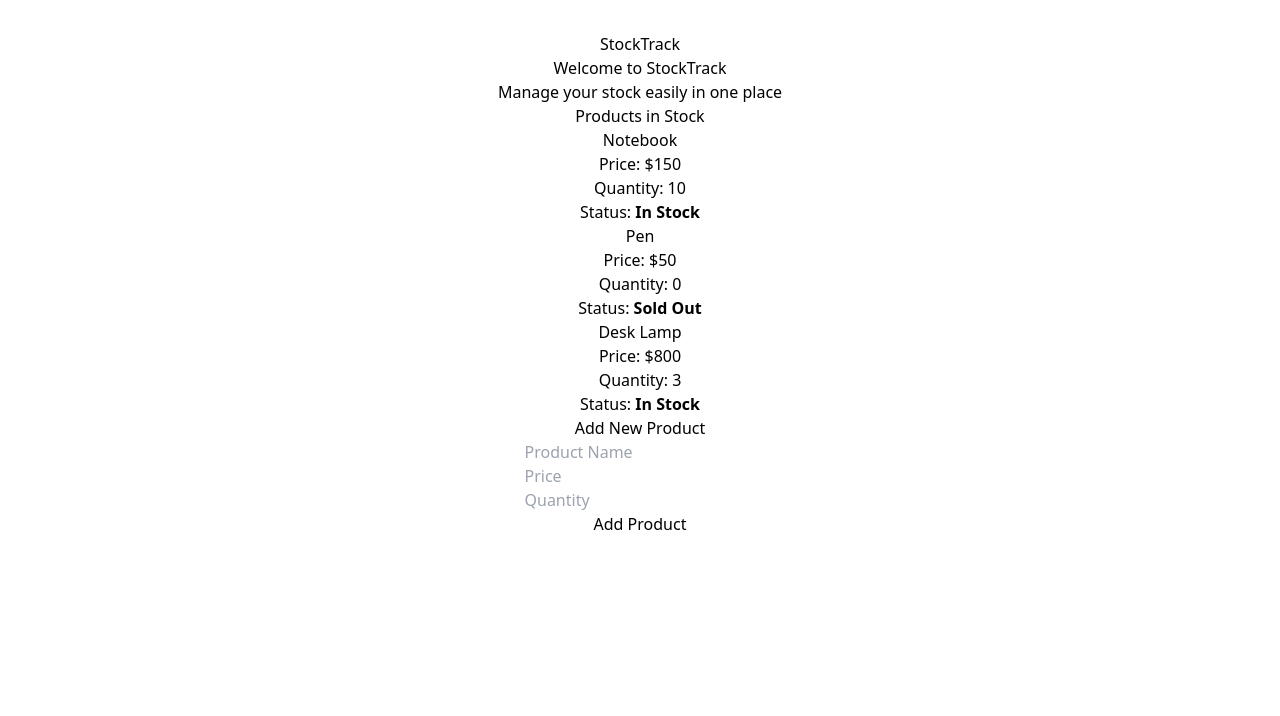
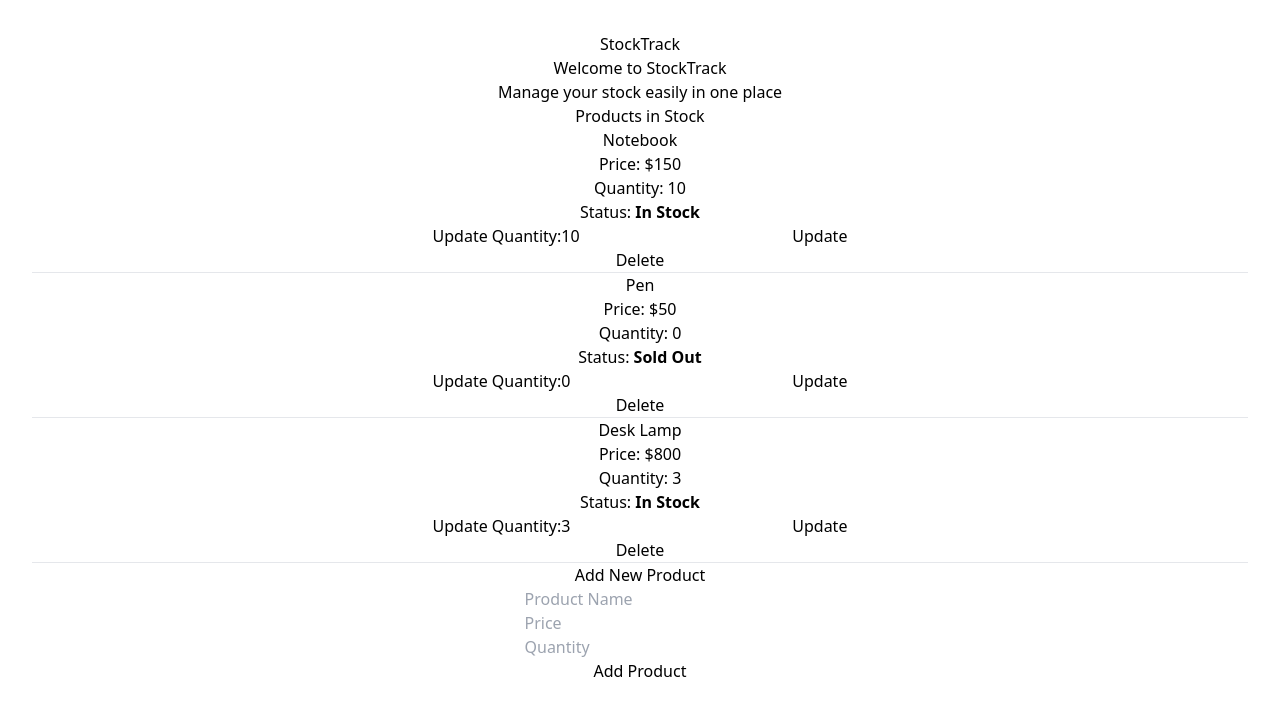
Before and after one commit to Grace-Jemeli/stocktrack, a React (Vite) app: page / in a window 1280 px wide. Shown: the top 716 px of the page. Built offline with nearby package versions, Linux system fonts and the light colour scheme.

Commit message:
Add delete button and update stock form

```diff
--- a/src/App.jsx
+++ b/src/App.jsx
@@ -2,6 +2,8 @@ import { useState } from "react";
 import "./App.css";
 import Header from "./components/Header";
 import AddProductForm from "./components/AddProductForm";
+import DeleteButton from "./components/DeleteButton";
+import UpdateStockForm from "./components/UpdateStockForm";
 
 function App() {
   const [products, setProducts] = useState([
@@ -12,6 +14,18 @@ function App() {
 
   const handleAddProduct = (product) => {
     setProducts([...products, product]);
+  };
+
+  const handleDeleteProduct = (id) => {
+    const updatedProducts = products.filter((product) => product.id !== id);
+    setProducts(updatedProducts);
+  };
+
+  const handleUpdateProduct = (updatedProduct) => {
+    const newProducts = products.map((product) =>
+      product.id === updatedProduct.id ? updatedProduct : product
+    );
+    setProducts(newProducts);
   };
 
   return (
@@ -30,6 +44,16 @@ function App() {
             Status:{" "}
             <strong>{item.quantity > 0 ? "In Stock" : "Sold Out"}</strong>
           </p>
+
+          {/* Update Form */}
+          <UpdateStockForm
+            product={item}
+            onUpdate={handleUpdateProduct}
+          />
+
+          {/* Delete Button */}
+          <DeleteButton onDelete={() => handleDeleteProduct(item.id)} />
+          <hr />
         </div>
       ))}
 
--- /dev/null
+++ b/src/components/DeleteButton.jsx
@@ -0,0 +1,11 @@
+import React from "react";
+
+function DeleteButton({ onDelete }) {
+  return (
+    <button onClick={onDelete}>
+      Delete
+    </button>
+  );
+}
+
+export default DeleteButton;
--- /dev/null
+++ b/src/components/UpdateStockForm.jsx
@@ -0,0 +1,32 @@
+import React, { useState } from "react";
+
+function UpdateStockForm({ product, onUpdate }) {
+  const [quantity, setQuantity] = useState(product.quantity);
+
+  const handleSubmit = (e) => {
+    e.preventDefault();
+
+    const updatedProduct = {
+      ...product,
+      quantity: parseInt(quantity),
+    };
+
+    onUpdate(updatedProduct);
+  };
+
+  return (
+    <form onSubmit={handleSubmit}>
+      <label>
+        Update Quantity:
+        <input
+          type="number"
+          value={quantity}
+          onChange={(e) => setQuantity(e.target.value)}
+        />
+      </label>
+      <button type="submit">Update</button>
+    </form>
+  );
+}
+
+export default UpdateStockForm;
```
